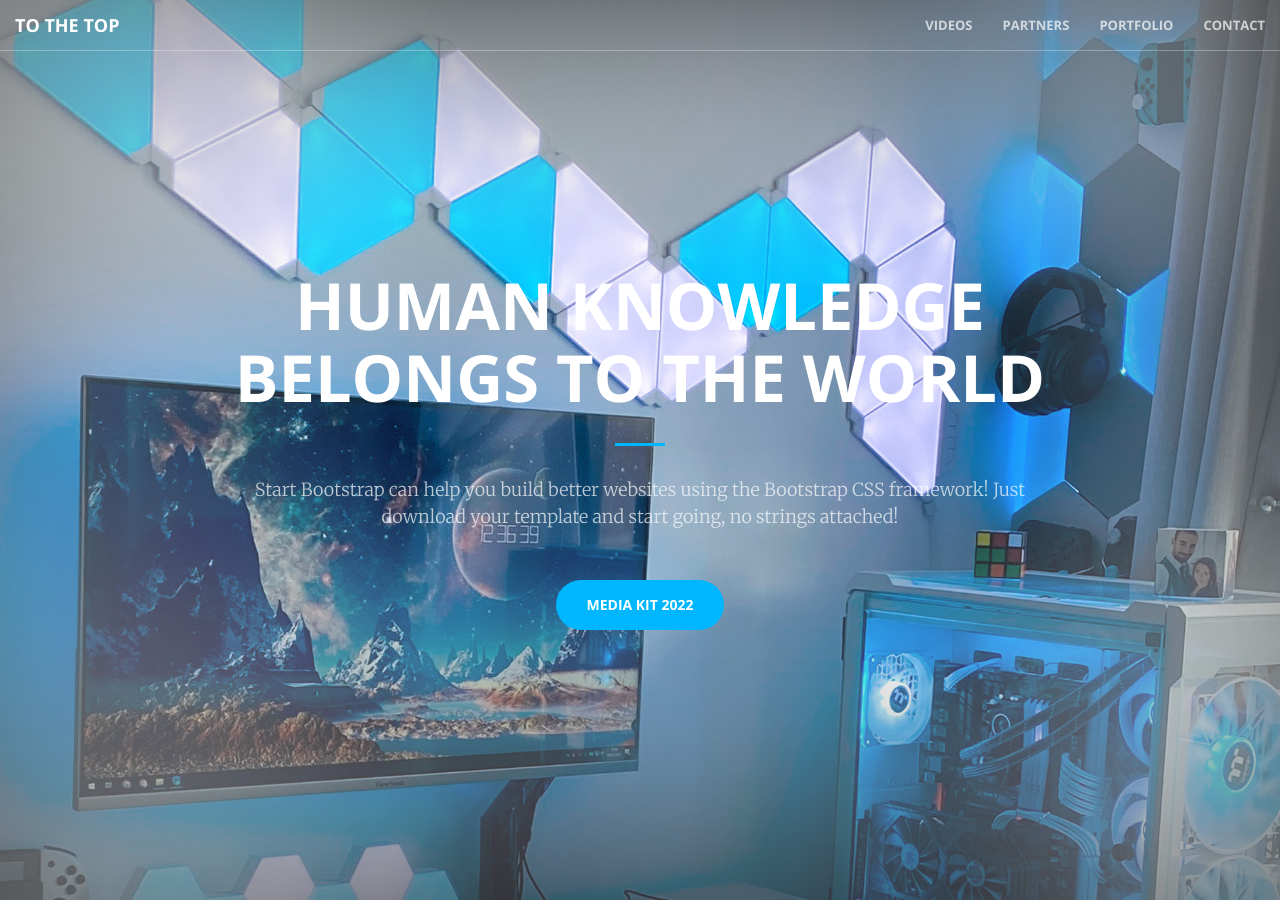
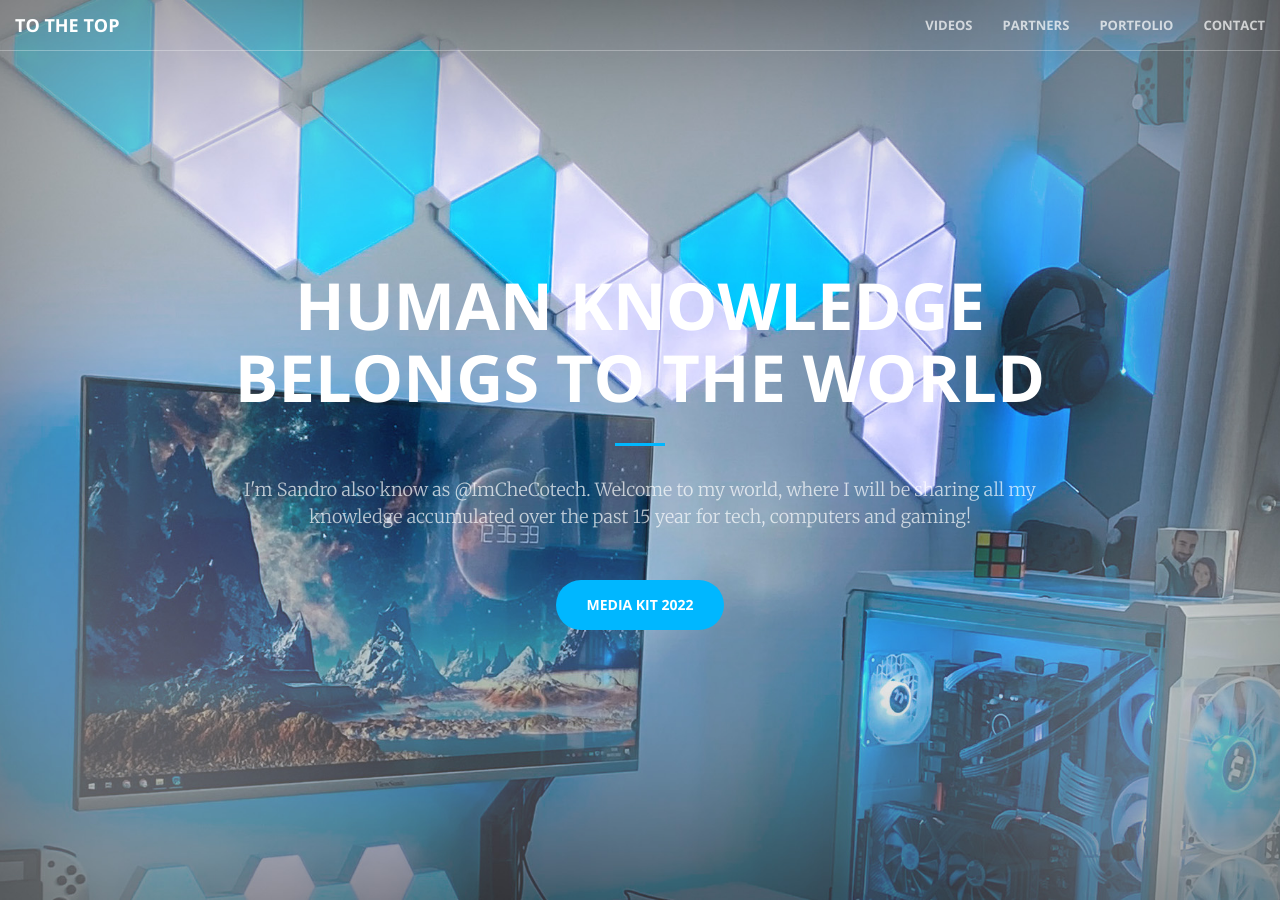
Before and after one commit to imchecotech/imchecotech.github.io, a Jekyll site: the page built from index.html, in a window 1280 px wide and 900 px high. Built offline with Jekyll 4.4.1, drawn with Linux system fonts in a browser that asks for light colours; Markdown is read by kramdown in place of the engine named in the settings.

Commit message:
Update header.html

```diff
--- a/_includes/header.html
+++ b/_includes/header.html
@@ -3,7 +3,8 @@
         <div class="header-content-inner">
             <h1>Human knowledge belongs to the world</h1>
             <hr>
-            <p>Start Bootstrap can help you build better websites using the Bootstrap CSS framework! Just download your template and start going, no strings attached!</p>
+            <p>I'm Sandro also know as @ImCheCotech.
+                 Welcome to my world, where I will be sharing all my knowledge accumulated over the past 15 year for tech, computers and gaming!</p>
             <a href="https://github.com/imchecotech/media/blob/main/Imchecotech%20-%20Media%20Kit%202022.pdf" target="_blank" class="btn btn-primary btn-xl page-scroll">Media Kit 2022</a>
         </div>
     </div>
```
